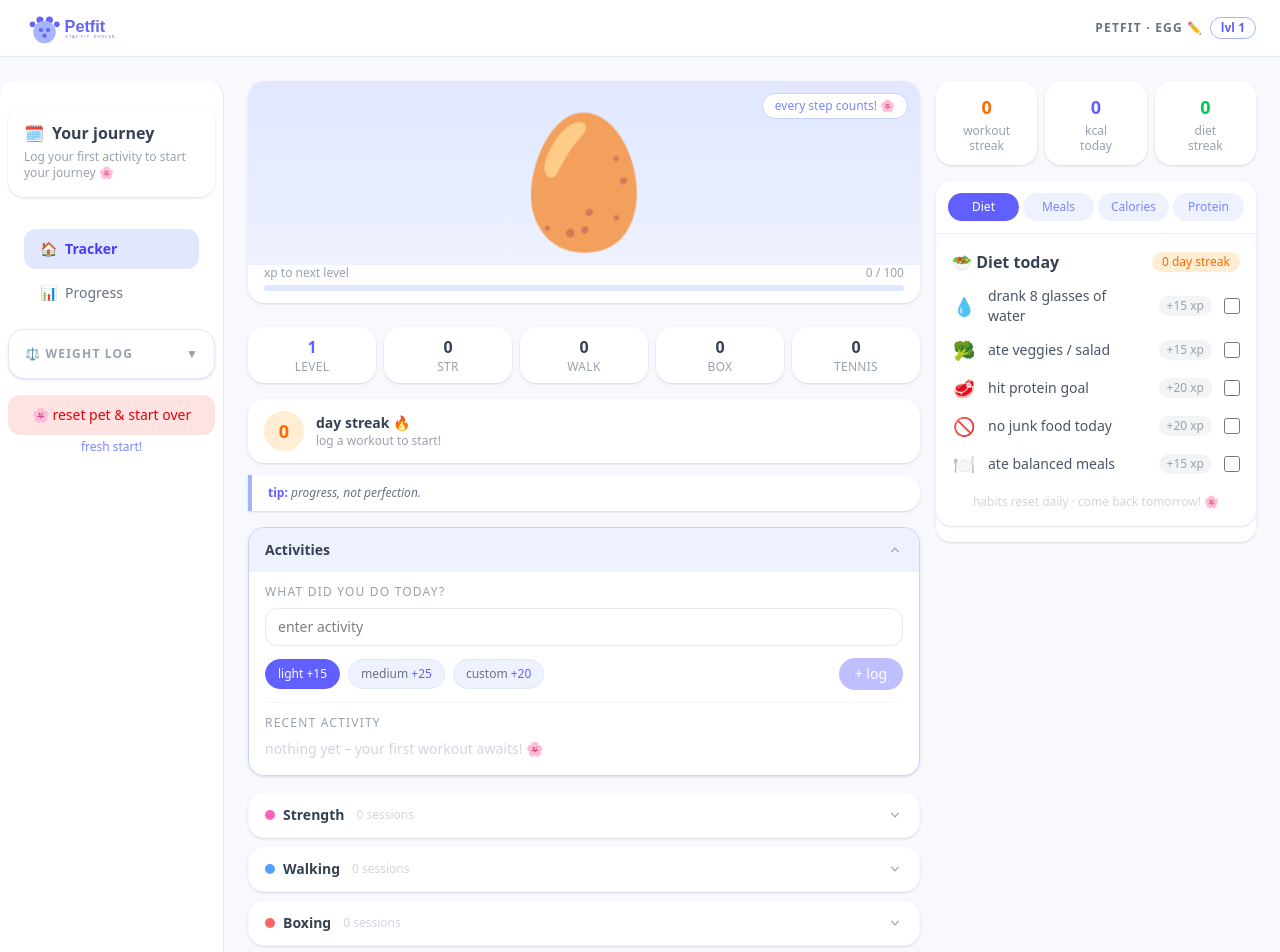
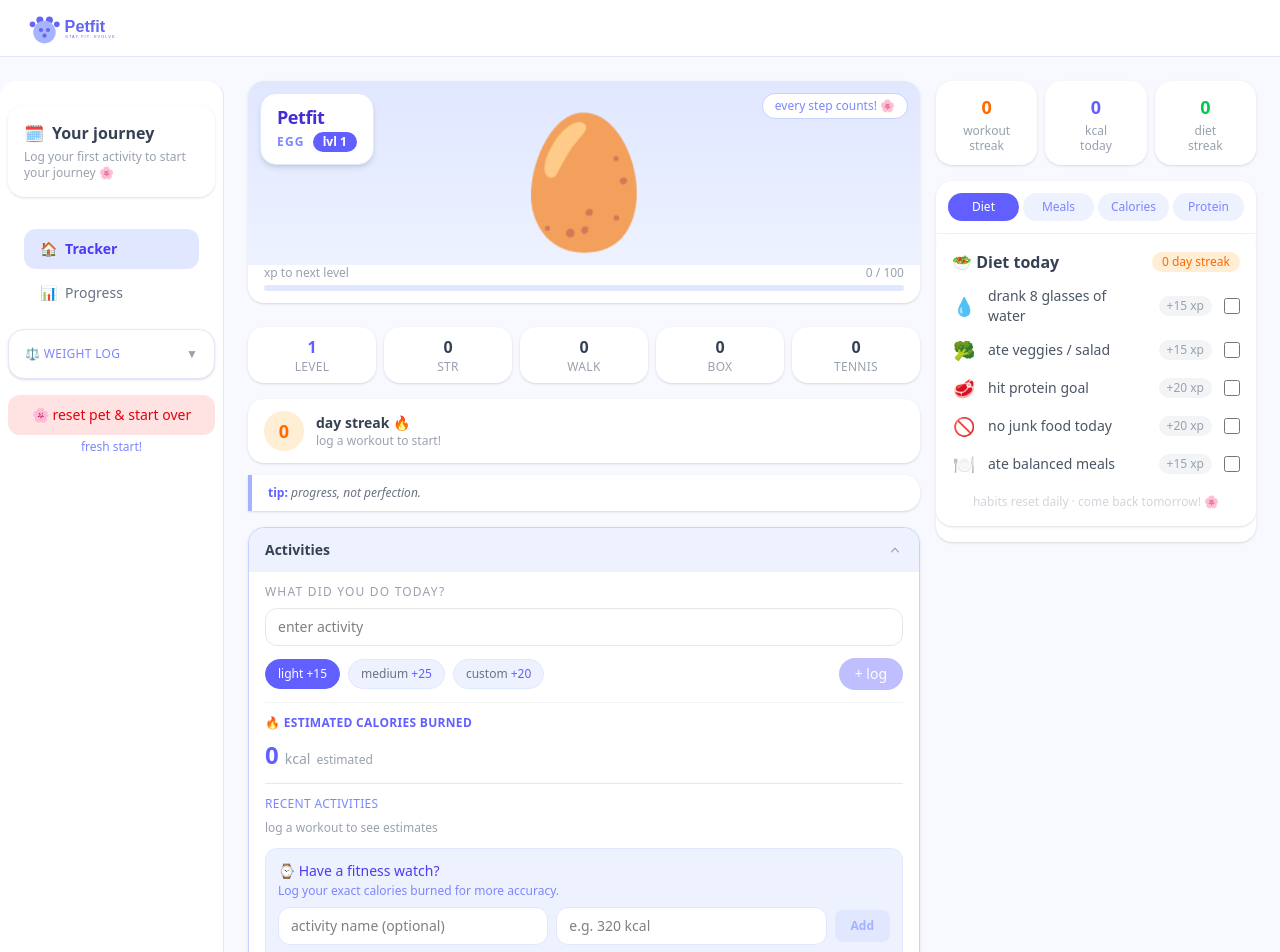
Before and after one commit to benringia/Virtual-Pet-Fitness, a Vue app: page / in a window 1280 px wide. Shown: the top 952 px of the page. Built offline with nearby package versions, Linux system fonts and the light colour scheme.

Commit message:
UI: More UI fixes, Relayout, Redesign

```diff
--- a/src/App.vue
+++ b/src/App.vue
@@ -84,7 +84,6 @@
               <div v-show="activeRightTab === 'meals'"><MealLogger /></div>
               <div v-show="activeRightTab === 'calories'">
                 <CaloriesTracker />
-                <CaloriesBurned />
               </div>
               <div v-show="activeRightTab === 'protein'"><ProteinCounter /></div>
             </div>
@@ -121,7 +120,7 @@ import CaloriesTracker from './components/CaloriesTracker.vue'
 import ProteinCounter from './components/ProteinCounter.vue'
 import WeightLog from './components/WeightLog.vue'
 import MealLogger from './components/MealLogger.vue'
-import CaloriesBurned from './components/CaloriesBurned.vue'
+
 import StatsPanel from './components/StatsPanel.vue'
 import ProgressDashboard from './components/ProgressDashboard.vue'
 import { state } from './store/state.js'
--- a/src/components/CaloriesBurned.vue
+++ b/src/components/CaloriesBurned.vue
@@ -1,37 +1,33 @@
 <template>
-  <div class="bg-white rounded-2xl shadow-sm mb-4 px-4 pt-4 pb-4">
-    <div class="flex items-center gap-2 mb-3">
-      <span class="text-base">🏃</span>
-      <h2 class="font-semibold text-gray-700">Calories Burned</h2>
-      <span v-if="isManual" class="ml-auto text-xs bg-indigo-100 text-indigo-500 rounded-full px-2.5 py-0.5 font-medium">from fitness watch</span>
-    </div>
-
+  <div>
     <!-- Total -->
     <div class="mb-1">
-      <div class="text-xs text-gray-400 mb-1">{{ isManual ? 'manual entries' : 'estimated from workouts' }}</div>
-      <div class="flex items-baseline gap-1">
+      <div class="flex items-baseline gap-1.5">
         <span class="text-2xl font-bold text-indigo-500">{{ effectiveBurned }}</span>
         <span class="text-sm text-gray-400">kcal</span>
+        <span v-if="isManual" class="ml-1 text-xs bg-indigo-100 text-indigo-500 rounded-full px-2.5 py-0.5 font-medium">from fitness watch</span>
+        <span v-else class="text-xs text-gray-400">estimated</span>
       </div>
     </div>
 
     <!-- Workout breakdown (auto mode) -->
-    <template v-if="!isManual">
-      <div v-if="autoResult.items.length" class="mt-2 space-y-1 max-h-48 overflow-y-auto">
+    <hr class="border-indigo-100 my-3" />
+    <p class="text-xs uppercase tracking-wide text-indigo-400 font-medium mb-2">Recent activities</p>
+    <div v-if="autoResult.items.length" class="space-y-1 max-h-48 overflow-y-auto">
       <div
         v-for="(item, i) in autoResult.items"
         :key="i"
         class="flex justify-between text-xs text-gray-500 py-1 border-b border-indigo-50 last:border-0"
       >
         <span>{{ displayName(item.workout) }}</span>
-          <span class="text-indigo-400 font-medium">{{ item.kcal }} kcal</span>
+        <span class="text-indigo-400 font-medium">{{ item.kcal }} kcal <span class="text-gray-400 font-normal">est.</span></span>
       </div>
     </div>
-      <p v-else class="mt-2 text-xs text-gray-400">log a workout to see estimates</p>
-    </template>
+    <p v-else class="text-xs text-gray-400">log a workout to see estimates</p>
 
-    <div class="bg-indigo-50 rounded-xl p-4 mt-4 border border-indigo-100">
-      <p class="font-medium text-indigo-600 mb-2 text-sm">⌚ Got a fitness watch?</p>
+    <div class="bg-indigo-50 rounded-xl p-3 mt-3 border border-indigo-100">
+      <p class="font-medium text-indigo-600 text-sm">⌚ Have a fitness watch?</p>
+      <p class="text-xs text-indigo-400 mt-0.5 mb-2">Log your exact calories burned for more accuracy.</p>
 
       <!-- Add entry inputs -->
       <div class="flex gap-2 items-center mb-2">
--- a/src/components/Header.vue
+++ b/src/components/Header.vue
@@ -20,62 +20,17 @@
         </svg>
       </div>
 
-      <!-- Right: pet info -->
-      <div class="flex items-center gap-2">
-        <div class="flex items-center gap-1">
-          <template v-if="!editing">
-            <span class="text-xs font-bold tracking-widest text-gray-500 uppercase">
-              {{ state.petName }} · {{ stage }}
-            </span>
-            <button @click="startEdit" aria-label="Rename pet" class="text-gray-400 hover:text-indigo-400 transition-colors text-xs leading-none">✏️</button>
-          </template>
-          <template v-else>
-            <input
-              ref="inputEl"
-              v-model="editValue"
-              maxlength="20"
-              @keyup.enter="saveEdit"
-              @blur="saveEdit"
-              class="text-xs font-bold tracking-widest text-gray-500 uppercase bg-transparent border-b border-indigo-300 focus:outline-none w-28"
-            />
-            <span class="text-xs font-bold tracking-widest text-gray-500 uppercase">· {{ stage }}</span>
-          </template>
-        </div>
-        <span class="border border-indigo-300 text-indigo-500 rounded-full px-2.5 py-0.5 text-xs font-semibold whitespace-nowrap">
-          lvl {{ state.level }}
-        </span>
-        <span v-if="state.startDate" class="text-xs text-gray-400 whitespace-nowrap hidden sm:inline">day {{ dayCount }}</span>
-      </div>
+      <!-- Right: day counter -->
+      <div v-if="state.startDate" class="text-xs text-gray-400 whitespace-nowrap">day {{ dayCount }}</div>
 
     </div>
   </header>
 </template>
 
 <script setup>
-import { computed, ref, nextTick } from 'vue'
+import { computed } from 'vue'
 import { state } from '../store/state.js'
-import { getStageFromLevel } from '../utils/xp.js'
 import { daysBetween, getTodayDate } from '../utils/dates.js'
 
-const props = defineProps(['modelValue'])
-const emit = defineEmits(['update:modelValue'])
-
-const stage = computed(() => getStageFromLevel(state.level))
 const dayCount = computed(() => state.startDate ? daysBetween(state.startDate, getTodayDate()) + 1 : 1)
-
-const editing = ref(false)
-const editValue = ref('')
-const inputEl = ref(null)
-
-function startEdit() {
-  editValue.value = state.petName
-  editing.value = true
-  nextTick(() => inputEl.value?.focus())
-}
-
-function saveEdit() {
-  const trimmed = editValue.value.trim()
-  state.petName = trimmed || state.petName
-  editing.value = false
-}
 </script>
--- a/src/components/Pet.vue
+++ b/src/components/Pet.vue
@@ -5,6 +5,36 @@
       <!-- Motivational pill -->
       <div class="absolute top-3 right-3 bg-white border border-indigo-200 rounded-full px-3 py-1 text-xs text-indigo-400">
         every step counts! 🌸
+      </div>
+
+      <!-- Pet name / stage / level (top left) -->
+      <div class="absolute top-3 left-3 flex flex-col bg-white rounded-2xl px-4 py-3 shadow-md border border-indigo-100">
+        <!-- Name row -->
+        <div class="group flex items-center gap-1">
+          <template v-if="!editing">
+            <span class="text-lg font-bold text-indigo-700 tracking-tight leading-tight">{{ state.petName }}</span>
+            <button
+              @click="startEdit"
+              aria-label="Rename pet"
+              class="opacity-0 group-hover:opacity-100 cursor-pointer text-indigo-300 hover:text-indigo-500 transition-opacity ml-1 text-sm leading-none"
+            >✏️</button>
+          </template>
+          <template v-else>
+            <input
+              ref="inputEl"
+              v-model="editValue"
+              maxlength="20"
+              @keyup.enter="saveEdit"
+              @blur="saveEdit"
+              class="text-lg font-bold text-indigo-700 tracking-tight bg-transparent border-b border-indigo-400 focus:outline-none w-32 leading-tight"
+            />
+          </template>
+        </div>
+        <!-- Stage + level row -->
+        <div class="flex items-center gap-2 mt-1">
+          <span class="text-xs font-semibold uppercase tracking-widest text-indigo-400">{{ stage }}</span>
+          <span class="bg-indigo-500 text-white text-xs font-bold px-2.5 py-0.5 rounded-full">lvl {{ state.level }}</span>
+        </div>
       </div>
 
       <!-- Pet emoji -->
@@ -49,10 +79,26 @@
 </template>
 
 <script setup>
-import { computed } from 'vue'
+import { computed, ref, nextTick } from 'vue'
 import { state } from '../store/state.js'
 import { getStageFromLevel, WORKOUT_META, XP_PER_LEVEL } from '../utils/xp.js'
 import { mood } from '../utils/pet.js'
+
+const editing = ref(false)
+const editValue = ref('')
+const inputEl = ref(null)
+
+function startEdit() {
+  editValue.value = state.petName
+  editing.value = true
+  nextTick(() => inputEl.value?.focus())
+}
+
+function saveEdit() {
+  const trimmed = editValue.value.trim()
+  state.petName = trimmed || state.petName
+  editing.value = false
+}
 
 const STAGE_EMOJI = { Egg: '🥚', Pup: '🐶', Blossom: '🌸', Fighter: '🥷', Queen: '👸' }
 const MOOD_OVERLAY = { idle: '', happy: '😊', excited: '✨', diet: '🥗', workout: '💪' }
--- a/src/components/WeightLog.vue
+++ b/src/components/WeightLog.vue
@@ -5,7 +5,7 @@
       class="w-full flex items-center justify-between mb-0 focus:outline-none"
       :aria-expanded="isOpen"
     >
-      <h2 class="text-xs font-bold tracking-widest text-gray-400 uppercase">⚖️ Weight Log</h2>
+      <h2 class="text-xs font-medium tracking-wide text-indigo-400 uppercase">⚖️ Weight Log</h2>
       <span class="text-gray-400 text-xs transition-transform duration-200" :class="isOpen ? 'rotate-180' : ''">▼</span>
     </button>
 
@@ -27,7 +27,7 @@
         min="1"
         step="0.1"
         placeholder="weight in kg"
-        class="w-full border border-indigo-200 rounded-xl px-3 py-2 text-sm focus:outline-none focus:border-indigo-400"
+        class="w-full border border-indigo-200 rounded-xl px-3 py-2 text-sm text-gray-400 focus:outline-none focus:border-indigo-400"
       />
       <input
         v-model.number="goalInput"
@@ -36,7 +36,7 @@
         step="0.1"
         placeholder="goal weight in kg"
         @change="saveGoal"
-        class="w-full border border-indigo-100 rounded-xl px-3 py-2 text-sm focus:outline-none focus:border-indigo-300"
+        class="w-full border border-indigo-100 rounded-xl px-3 py-2 text-sm text-gray-400 focus:outline-none focus:border-indigo-300"
       />
       <button
         @click="handleLog"
@@ -48,16 +48,16 @@
     <!-- Stats rows -->
     <div v-if="currentWeight !== null" class="flex flex-col gap-2 mb-4">
       <div class="bg-indigo-50 rounded-xl px-3 py-2 flex justify-between items-center">
-        <span class="text-xs text-gray-400">Current</span>
-        <span class="text-sm font-bold text-gray-700">{{ currentWeight }} <span class="text-xs font-normal text-gray-400">{{ state.weightUnit }}</span></span>
+        <span class="text-xs text-gray-400 uppercase tracking-wide">Current</span>
+        <span class="text-sm font-semibold text-indigo-700">{{ currentWeight }} <span class="text-xs font-normal text-gray-400">{{ state.weightUnit }}</span></span>
       </div>
       <div v-if="state.weightGoal" class="bg-indigo-50 rounded-xl px-3 py-2 flex justify-between items-center">
-        <span class="text-xs text-gray-400">Goal</span>
-        <span class="text-sm font-bold text-gray-700">{{ state.weightGoal }} <span class="text-xs font-normal text-gray-400">{{ state.weightUnit }}</span></span>
+        <span class="text-xs text-gray-400 uppercase tracking-wide">Goal</span>
+        <span class="text-sm font-semibold text-indigo-700">{{ state.weightGoal }} <span class="text-xs font-normal text-gray-400">{{ state.weightUnit }}</span></span>
       </div>
       <div v-if="diff !== null" class="rounded-xl px-3 py-2 flex justify-between items-center" :class="diffPositive ? 'bg-orange-50' : 'bg-green-50'">
-        <span class="text-xs text-gray-400">Difference</span>
-        <span class="text-sm font-bold" :class="diffPositive ? 'text-orange-400' : 'text-green-500'">
+        <span class="text-xs text-gray-400 uppercase tracking-wide">Difference</span>
+        <span class="text-sm font-semibold" :class="diffPositive ? 'text-emerald-500' : 'text-red-400'">
           {{ diffPositive ? '+' : '' }}{{ diff }} <span class="text-xs font-normal">{{ state.weightUnit }}</span>
         </span>
       </div>
@@ -66,7 +66,7 @@
     <!-- Streak badge -->
     <div v-if="streak > 0" class="flex items-center gap-2 mb-4 bg-yellow-50 border border-yellow-200 rounded-xl px-3 py-2">
       <span class="text-sm">🔥</span>
-      <span class="text-xs font-semibold text-yellow-700">{{ streak }}-day logging streak</span>
+      <span class="text-xs font-semibold text-amber-600">{{ streak }}-day logging streak</span>
       <span v-if="streak >= 7" class="ml-auto text-xs bg-yellow-200 text-yellow-800 rounded-full px-2 py-0.5 font-bold">+15 XP bonus!</span>
     </div>
 
--- a/src/components/WorkoutLogger.vue
+++ b/src/components/WorkoutLogger.vue
@@ -78,23 +78,11 @@
       </div>
 
       <!-- Divider -->
-      <hr class="border-gray-100 my-3" />
+      <hr class="border-gray-100 mt-3 mb-3" />
 
-      <!-- Recent activity -->
-      <p class="text-xs text-gray-400 uppercase tracking-widest mb-2">Recent activity</p>
-      <p v-if="!recentWorkouts.length" class="text-sm text-gray-300">
-        nothing yet – your first workout awaits! 🌸
-      </p>
-      <ul v-else class="space-y-1">
-        <li
-          v-for="(w, i) in recentWorkouts"
-          :key="i"
-          class="flex items-center justify-between text-sm"
-        >
-          <span class="text-gray-600">{{ w.activity ?? w.name }}</span>
-          <span class="text-indigo-500 font-medium text-xs">+{{ w.xp }} xp</span>
-        </li>
-      </ul>
+      <!-- Estimated burn -->
+      <p class="text-xs text-indigo-500 font-semibold uppercase tracking-wide mb-2">🔥 Estimated Calories Burned</p>
+      <CaloriesBurned />
     </div>
   </div>
 
@@ -158,6 +146,7 @@
 
 <script setup>
 import { ref, computed, onMounted, onUnmounted } from 'vue'
+import CaloriesBurned from './CaloriesBurned.vue'
 import { state } from '../store/state.js'
 import { WORKOUT_SUBTYPES, WORKOUT_META, WORKOUT_CAP, addXP } from '../utils/xp.js'
 import { todayStr, maybeSetStartDate } from '../utils/dates.js'
@@ -241,7 +230,6 @@ function logCustom() {
   setTimeout(() => { logged.value = false }, 1000)
 }
 
-const recentWorkouts = computed(() => [...state.workouts].reverse().slice(0, 5))
 </script>
 
 <style scoped>
```
Lines whose indentation alone changed are shown as unchanged.
